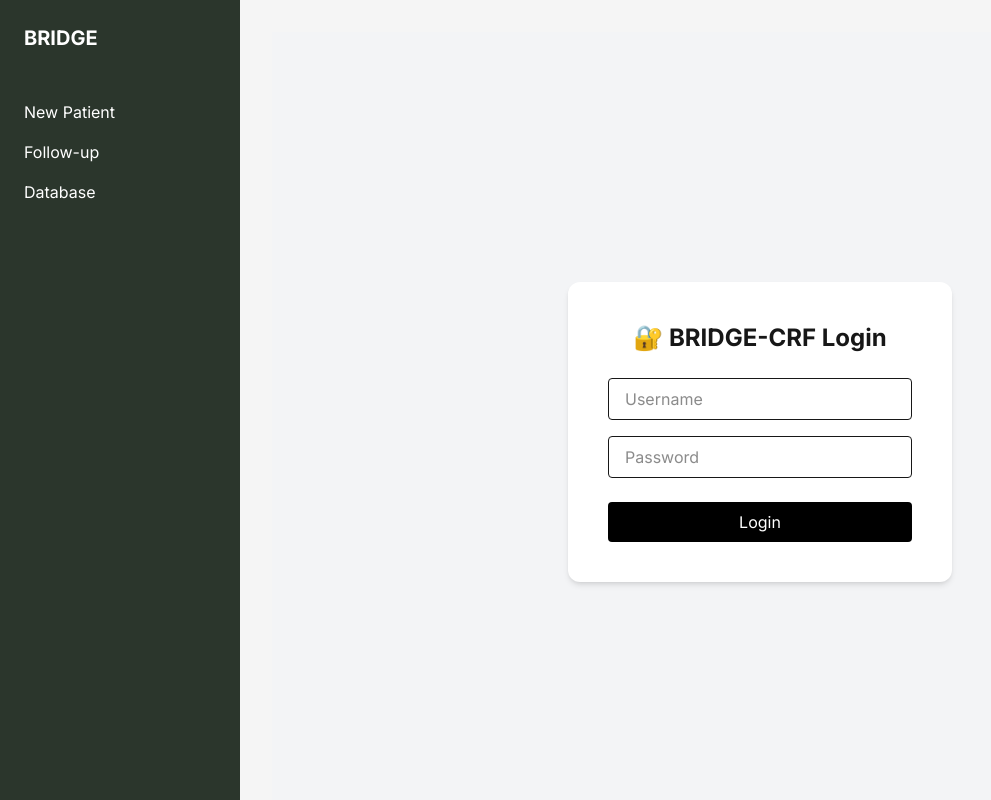
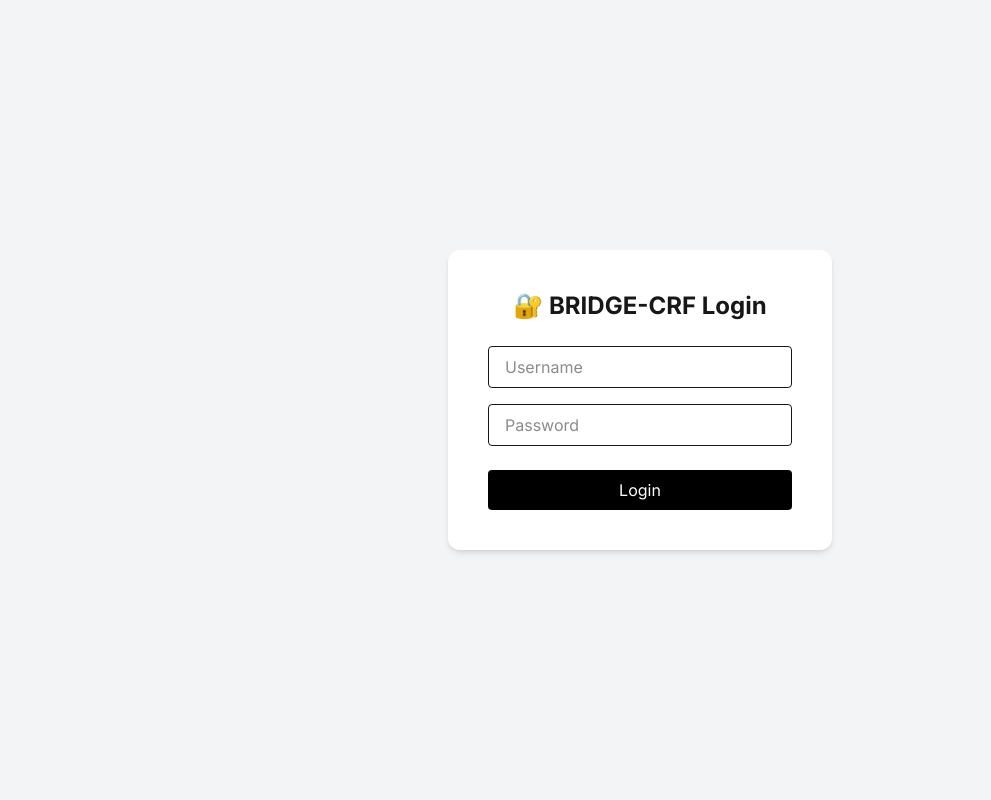
Before and after one commit to LimJongyoon/bridge-crf, a Next.js app: page / in a window 1280 px wide. Shown: the whole page, without its empty margins (0-991 px from the left). Built offline with nearby package versions, Linux system fonts and the light colour scheme.

Commit message:
레이아웃 분리

```diff
--- /dev/null
+++ b/src/app/(main)/layout.tsx
@@ -0,0 +1,41 @@
+// src/app/layout.tsx
+
+import "./globals.css";
+import type { Metadata } from "next";
+import { Inter } from "next/font/google";
+
+const inter = Inter({ subsets: ["latin"] });
+
+export const metadata: Metadata = {
+  title: "BRIDGE CRF System",
+  description: "PC optimized hospital input system",
+};
+
+export default function RootLayout({
+  children,
+}: {
+  children: React.ReactNode;
+}) {
+  return (
+    <html lang="en">
+      <body className={inter.className}>
+        <div className="flex h-screen w-screen overflow-hidden">
+          {/* Sidebar */}
+          <aside className="w-[240px] bg-[#2b362c] text-white p-6 flex flex-col gap-4">
+            <h1 className="text-xl font-bold mb-8">BRIDGE</h1>
+            <nav className="flex flex-col gap-4">
+            <a href="/new" className="hover:underline">New Patient</a>
+            <a href="/follow-up" className="hover:underline">Follow-up</a>
+            <a href="/db" className="hover:underline">Database</a>
+          </nav>
+          </aside>
+
+          {/* Main Content */}
+          <main className="flex-1 bg-[#f5f5f5] p-8 overflow-auto">
+            {children}
+          </main>
+        </div>
+      </body>
+    </html>
+  );
+}
--- a/src/app/layout.tsx
+++ b/src/app/layout.tsx
@@ -19,22 +19,7 @@
   return (
     <html lang="en">
       <body className={inter.className}>
-        <div className="flex h-screen w-screen overflow-hidden">
-          {/* Sidebar */}
-          <aside className="w-[240px] bg-[#2b362c] text-white p-6 flex flex-col gap-4">
-            <h1 className="text-xl font-bold mb-8">BRIDGE</h1>
-            <nav className="flex flex-col gap-4">
-            <a href="/new" className="hover:underline">New Patient</a>
-            <a href="/follow-up" className="hover:underline">Follow-up</a>
-            <a href="/db" className="hover:underline">Database</a>
-          </nav>
-          </aside>
-
-          {/* Main Content */}
-          <main className="flex-1 bg-[#f5f5f5] p-8 overflow-auto">
-            {children}
-          </main>
-        </div>
+        {children}
       </body>
     </html>
   );
```
Also changed, not shown: src/app/(main)/db/page.tsx (renamed from src/app/db/page.tsx), src/app/(main)/follow-up/page.tsx (renamed from src/app/follow-up/page.tsx), src/app/(main)/new/page.tsx (renamed from src/app/new/page.tsx).
